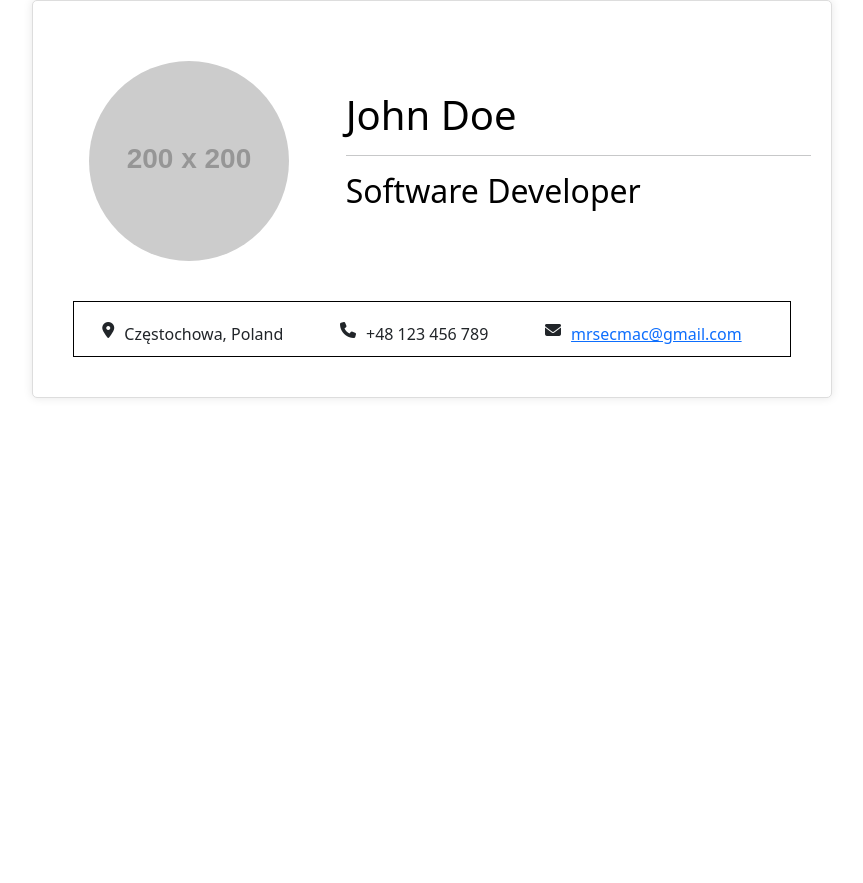
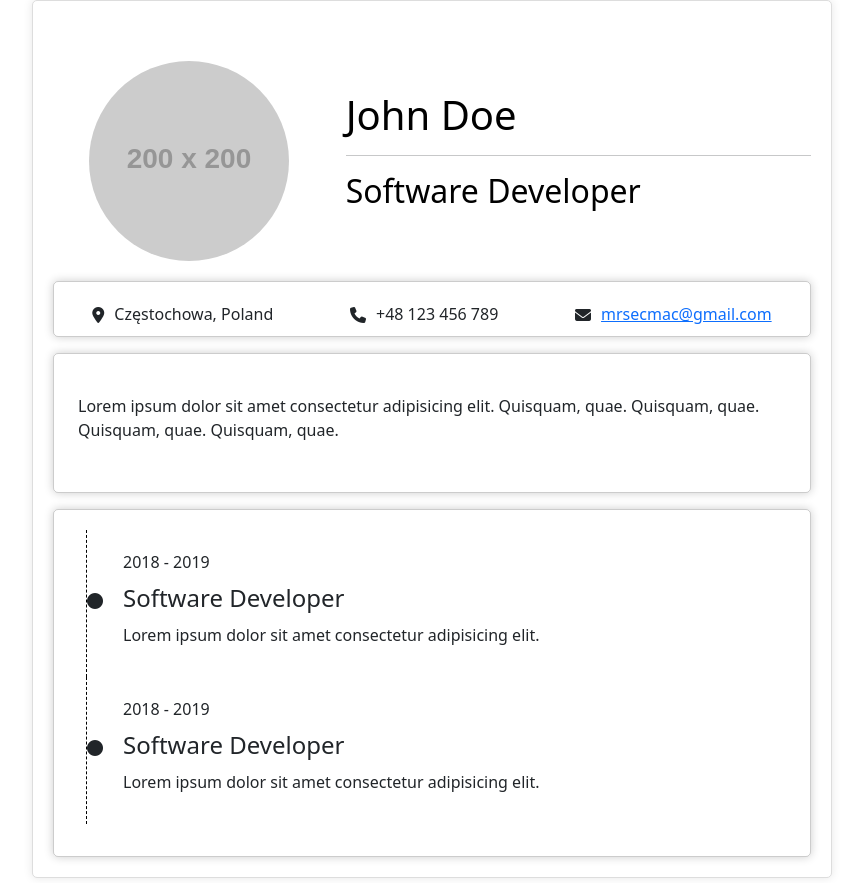
Before and after one commit to tayyipcanbay/tayyipcanbaydev, a React (Create React App) app: page / in a window 1280 px wide. Shown: the whole page, without its empty margins (208-1071 px from the left). Before the commit the page ends 800 px from the top, so only its background shows below. Built offline with nearby package versions, Linux system fonts and the light colour scheme.

Commit message:
benden css ci olmazmış bunu anladım bu pushda

```diff
--- a/src/pages/cv.js
+++ b/src/pages/cv.js
@@ -41,6 +41,56 @@ const Cv = () => {
                         </div>
                     </div>
                 </div>
+                {/* ------------------- ÖZET --------------------- */}
+                <div className="cv-about">
+                    <div className="cv-about-info">
+                        <p>
+                            Lorem ipsum dolor sit amet consectetur adipisicing elit.
+                            Quisquam, quae. Quisquam, quae. Quisquam, quae. Quisquam, quae.
+                        </p>
+                    </div>
+                </div>
+                {/* ----------------- TECRÜBELER -------------------- */}
+                {/* Create timeline experience */}
+                <div className="cv-experience">
+                    <div className="cv-experience-info">
+                        <div className="cv-experience-info-item">
+                            <div className="timeline-dot">
+                                <i className="fas fa-circle"></i>
+                            </div>
+                            <div className="cv-experience-info-item-details">
+                                <div className="cv-experience-info-item-year">
+                                    <p>2018 - 2019</p>
+                                </div>
+                                <div className="cv-experience-info-item-text">
+                                    <h4>Software Developer</h4>
+                                    <p>
+                                        Lorem ipsum dolor sit amet consectetur adipisicing elit.
+                                    </p>
+                                </div>
+                            </div>
+
+                        </div>
+                        <div className="cv-experience-info-item">
+                            <div className="timeline-dot">
+                                <i className="fas fa-circle"></i>
+                            </div>
+                            <div className="cv-experience-info-item-details">
+                                <div className="cv-experience-info-item-year">
+                                    <p>2018 - 2019</p>
+                                </div>
+                                <div className="cv-experience-info-item-text">
+                                    <h4>Software Developer</h4>
+                                    <p>
+                                        Lorem ipsum dolor sit amet consectetur adipisicing elit.
+                                    </p>
+                                </div>
+                            </div>
+
+                        </div>
+                    </div>
+                </div>
+
         </div>
     )
     };
--- a/src/styles/cv/cv.css
+++ b/src/styles/cv/cv.css
@@ -54,19 +54,23 @@
         padding: 0;
         text-align: center;
     }
+    .cv-basic-info{
+        padding: 0;
+    }
 }
 /* İLETİŞİM */
 .cv-contact{
     display: flex;
     flex-direction: row;
     padding: 20px 0 0 0;
-    border: 1px solid black;
-    margin: 20px;
+    border: 1px solid rgba(0,0,0,0.2);
+    border-radius: 5px;
+    box-shadow: 0 0 10px rgba(0,0,0,0.2);
 }
 .cv-contact-info{
     display: flex;
     flex: 1;
-    padding: 0 20px 0 0;
+    padding: 0;
     justify-content: space-around;
 }
 .cv-contact-info-item{
@@ -75,7 +79,7 @@
     padding: 0 0 10px 0;
 }
 .cv-contact-info-item i{
-    padding: 0 10px 0 0;
+    padding: 5px 10px 0 0;
 }
 .cv-contact-info-item p{
     margin: 0;
@@ -90,3 +94,59 @@
         padding: 0 0 20px 0;
     }
 }
+/* About */
+.cv-about{
+    padding: 20px 0 0 0;
+    border: 1px solid rgba(0,0,0,0.2);
+    border-radius: 5px;
+    box-shadow: 0 0 10px rgba(0,0,0,0.2);
+    padding: 2.5em 1.5em;
+    margin: 1em 0;
+}
+.cv-about p{
+    margin: 0;
+    padding: 0 0 10px 0;
+}
+/* TECRÜBELER */
+.cv-experience{
+    padding: 20px 0 0 0;
+    border: 1px solid rgba(0,0,0,0.2);
+    border-radius: 5px;
+    box-shadow: 0 0 10px rgba(0,0,0,0.2);
+}
+.cv-experience-info{
+    display: flex;
+    flex-direction: column;
+    padding: 0em 2em 2em 2em;
+}
+.cv-experience-info-item{
+    display: flex;
+    flex: 1;
+    padding: 0 0 0 0px;
+    margin-bottom: 0em;
+    border-left: 1px dashed black;
+}
+.cv-experience-info-item-details{
+    display: flex;
+    flex-direction: column;
+    padding: 20px;
+}
+.cv-experience-info-item h4{
+    margin: 0;
+    padding: 0 0 10px 0;
+    font-size: 1.5em;
+}
+.cv-experience-info-item p{
+    margin: 0;
+    padding: 0 0 10px 0;
+}
+.cv-experience-info-item span{
+    color: #999;
+}
+.cv-experience-info .cv-experience-info-item + .cv-experience-info-item{
+    border-left: 1px dashed black;
+}
+.timeline-dot{
+    position: relative;
+    top: 3.7em;
+}
```
Also changed, not shown: public/manifest.json, 1 other file (tests, documents, lock files or other folders).
